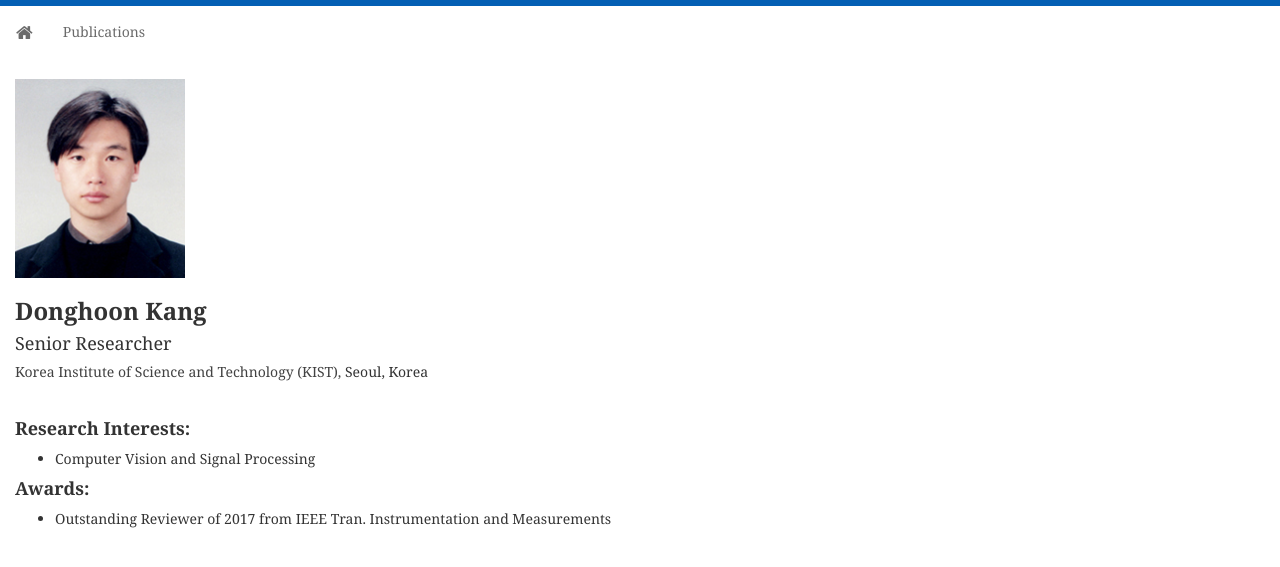
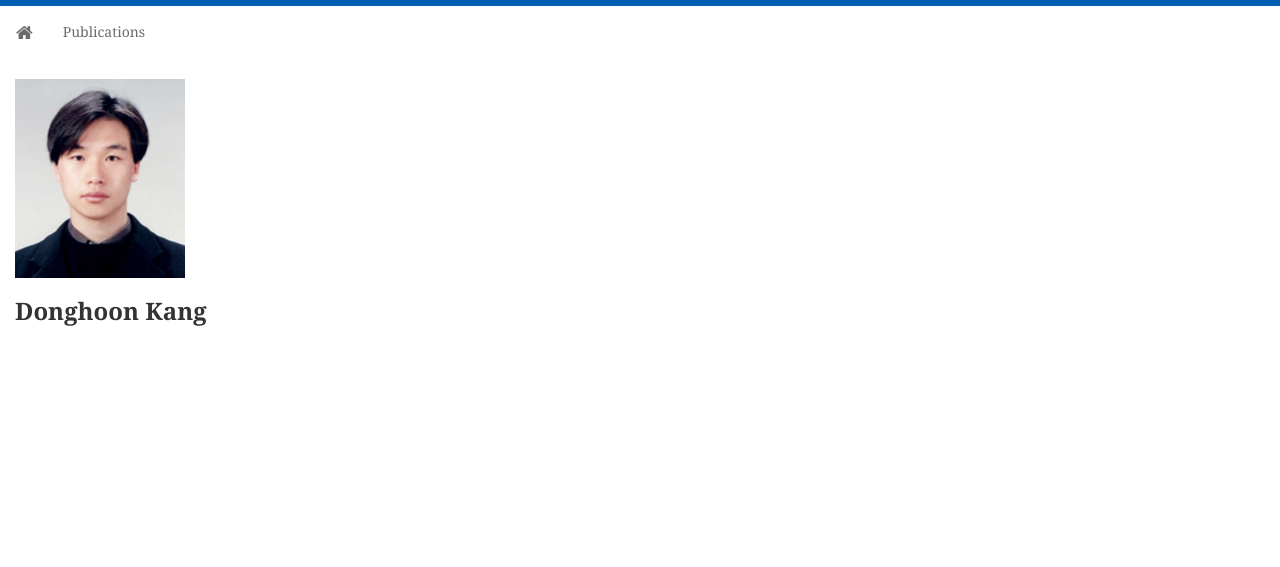
Before and after one commit to kimbabmoowoo/kimbabmoowoo.github.io, a Jekyll site: the page built from index.html, in a window 1280 px wide. Shown: the top 567 px of the page. Built offline with Jekyll 4.4.1, drawn with Linux system fonts in a browser that asks for light colours; nearby versions of some CDN libraries; Markdown is read by kramdown in place of the engine named in the settings; the list of posts is cut into pages by our own code.

Commit message:
Update index.html

```diff
--- a/index.html
+++ b/index.html
@@ -9,7 +9,8 @@ layout: home
 		<img src="{{ site.baseurl }}static/img/profile.jpg" width="170">
 	  </div>
 		<h3><strong>{{ site.author }}</strong></h3>
-		<h4>Senior Researcher</h4>
+
+		<!-- <h4>Senior Researcher</h4>
 		<h5><a target="_blank" href="https://www.kist.re.kr/kist_web/main/"><span style= "color:#424242">
 			Korea Institute of Science and Technology (KIST), </span></a>
 		  Seoul, Korea</h5><br>
@@ -19,18 +20,17 @@ layout: home
 				<li>Computer Vision and Signal Processing</li>
 			</ul>
 
-		<!-- <h4><strong>Professional Activities:</strong></h4>
+		<h4><strong>Professional Activities:</strong></h4>
 			<ul>
 				<li>Reviewer for Journals: IEEE Tran. Robotics, IEEE Tran. Industrial Electronics, IEEE Tran. Instrumentation and Measurement, IEEE Sensors Journal, OSA Optics Express</li>
 				<li>Reviewer for Conferences: IEEE VR 2013, IEEE ICRA 2017, IEEE IROS 2018 </li>
 			</ul>
-		-->
 
 			<h4><strong>Awards:</strong></h4>
 		 <ul>
 				<li>Outstanding Reviewer of 2017 from IEEE Tran. Instrumentation and Measurements</li>
 		 </ul>
-
+		-->
 	  <!-- <p align="left"><b>News</b><br>
 	    01/2018, A paper  <em>IEEE Trans. </em><br>
 		</p>
```
